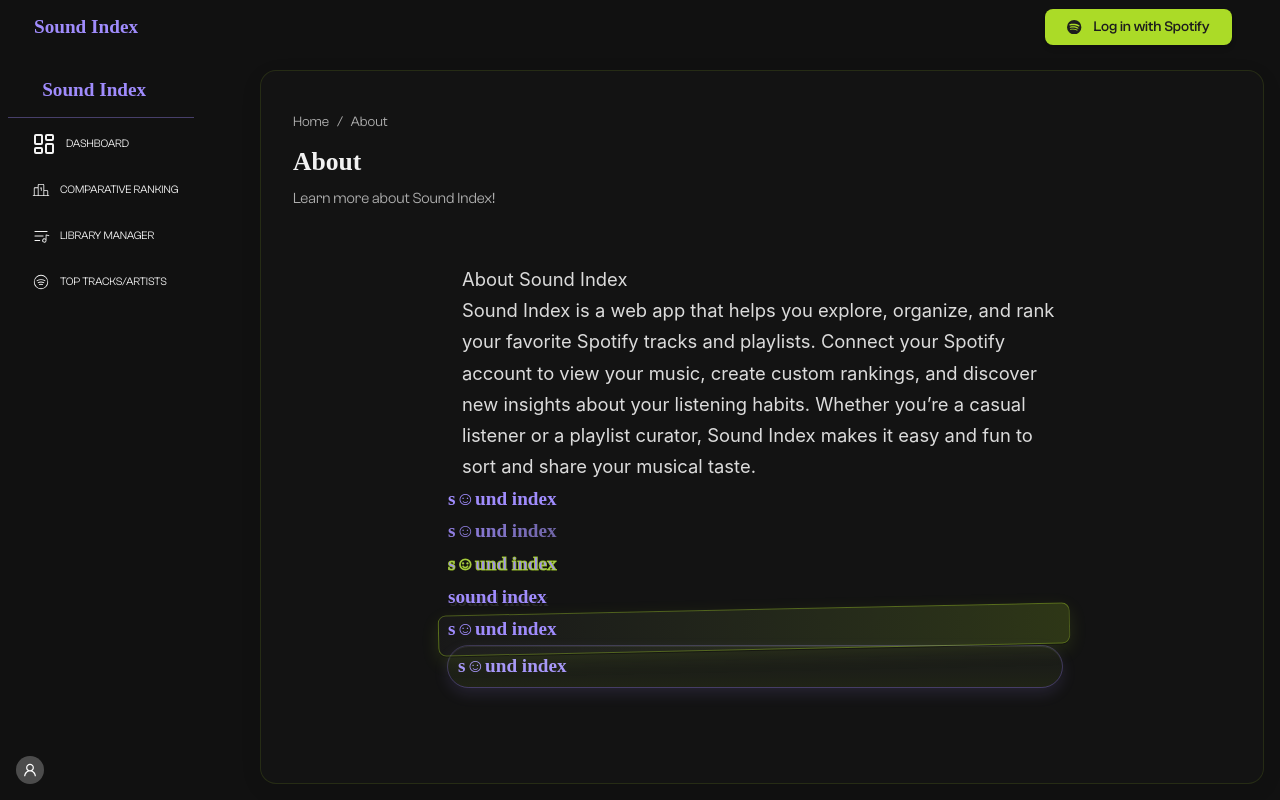
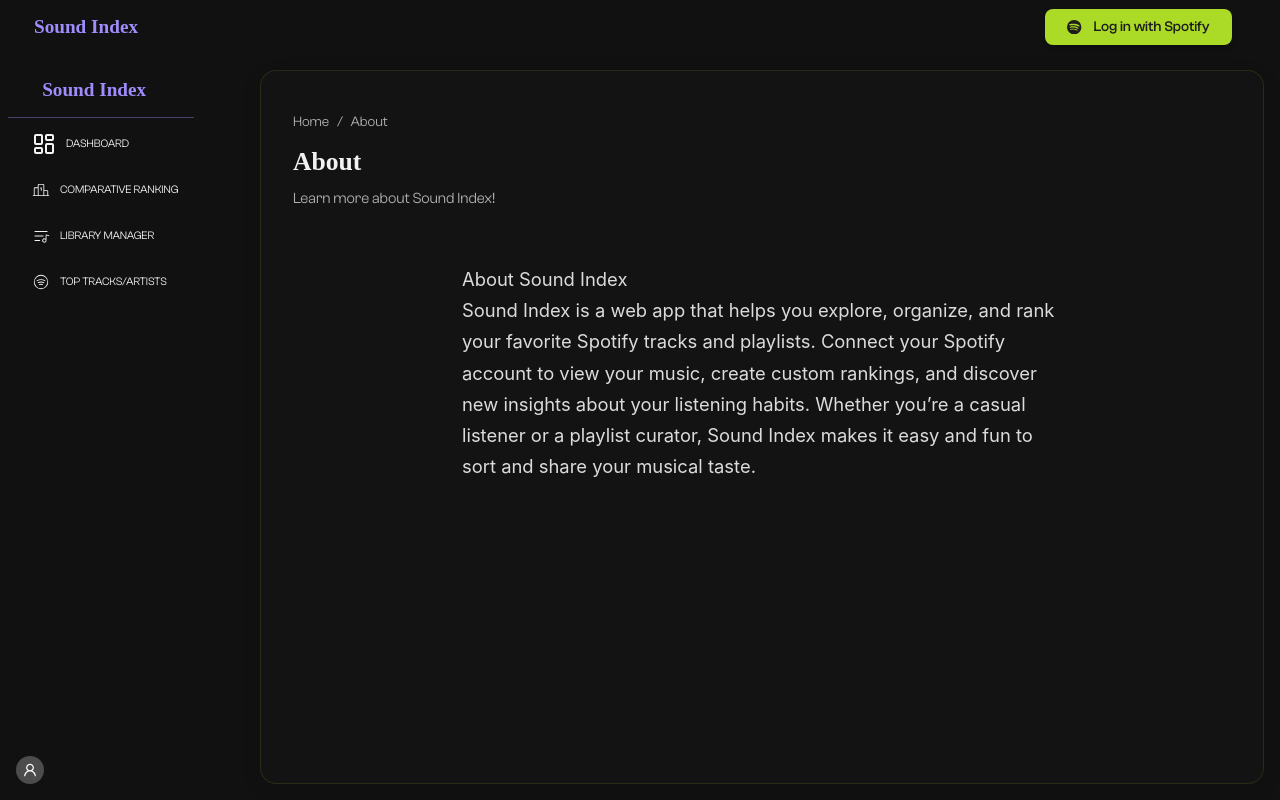
Before and after one commit to laurahobold/sound-index, a React (Vite) app: page /about in a window 1280 px wide. Built offline with nearby package versions, Linux system fonts and the light colour scheme; no server answers; a web font is replaced by a local one.

Commit message:
small fix

```diff
--- a/src/pages/about/index.jsx
+++ b/src/pages/about/index.jsx
@@ -17,12 +17,6 @@
 								insights about your listening habits. Whether you’re a casual listener or a playlist curator, Sound
 								Index makes it easy and fun to sort and share your musical taste.
 						</p>
-						<LogoText>s☺und index</LogoText> {/* original */}
-						<LogoText $style="duoGradient">s☺und index</LogoText>
-						<LogoText $style="inkOutline">s☺und index</LogoText>
-						<LogoText $style="sticker">sound index</LogoText>
-						<LogoText $style="tape">s☺und index</LogoText>
-						<LogoText $style="pill">s☺und index</LogoText>
 				</section>
 		</Wrapper> );
 }
```
